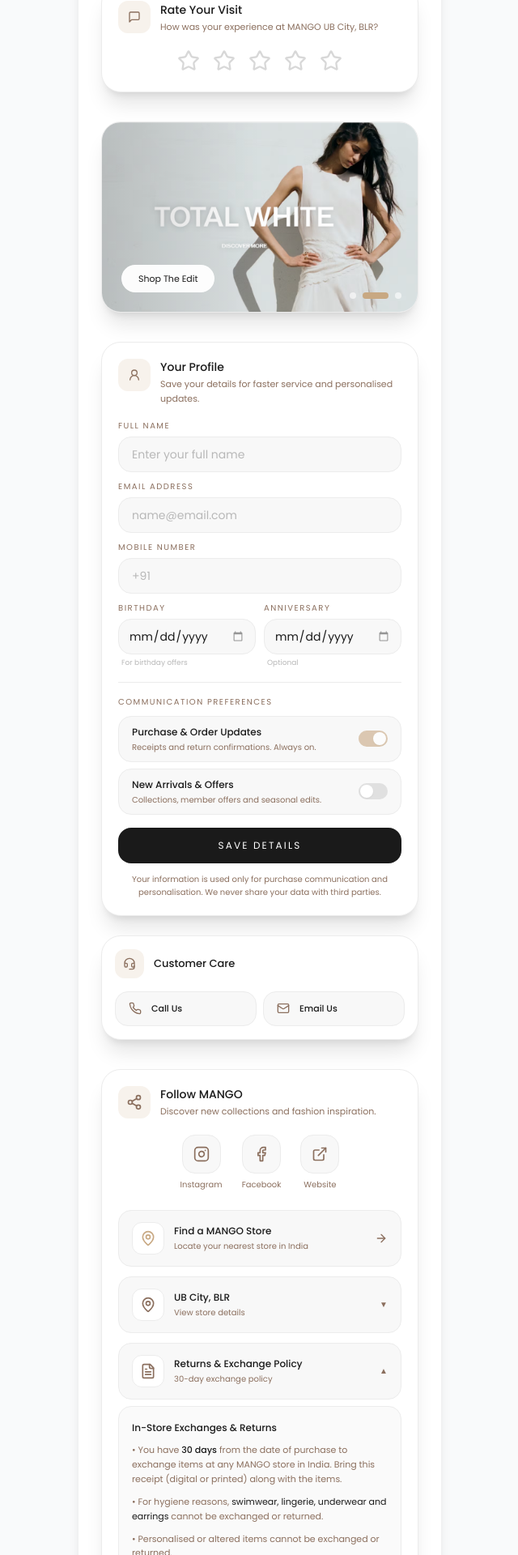
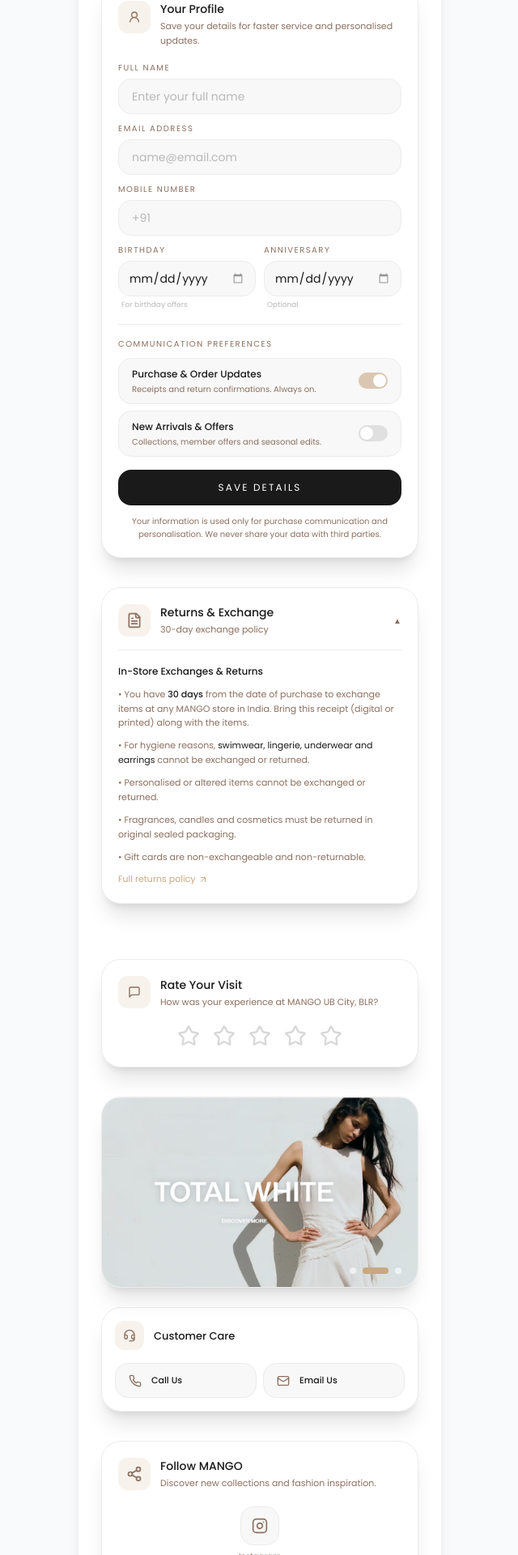
Before and after one commit to aadi310/Mango-Fashion-Smart-Receipt, a Next.js app: page / in a window 1280 px wide. Shown: the part 828-2748 px from the top of the page at 81% size, without its empty margins (319-959 px from the left). Built offline with nearby package versions, Linux system fonts and the light colour scheme.

Commit message:
Update page.tsx

```diff
--- a/app/page.tsx
+++ b/app/page.tsx
@@ -1221,289 +1221,6 @@ body{
 
 </div>
 
-
-          {/* MANGO Feedback Section */}
-<div className="bg-white rounded-3xl border border-[#ECECEC] shadow-xl mx-4 mt-6 p-5">
-
-  {feedbackSubmitted ? (
-
-    <div className="text-center py-8 bg-[#FAFAFA] rounded-2xl border border-[#ECECEC]">
-
-      <div className="w-14 h-14 bg-[#C8A882]/15 rounded-full flex items-center justify-center mx-auto mb-4">
-        <Check className="w-6 h-6 text-[#8B6F5E]" />
-      </div>
-
-      <div className="text-[16px] font-medium text-[#1A1A1A]">Thank You</div>
-
-      <div className="text-[11px] text-[#8B6F5E] mt-2 max-w-[240px] mx-auto leading-relaxed">
-        Your feedback helps us create a better experience at every MANGO store.
-      </div>
-
-      <button
-        onClick={() => window.open("https://www.google.com/maps/search/Mango+UB+City+Bangalore", "_blank")}
-        className="mt-5 inline-flex items-center gap-2 px-5 py-2.5 bg-white border border-[#ECECEC] rounded-full text-[11px] text-[#1A1A1A] hover:border-[#C8A882] transition-all shadow-sm"
-      >
-        <svg viewBox="0 0 24 24" className="w-3.5 h-3.5" fill="none">
-          <path d="M22.56 12.25c0-.78-.07-1.53-.2-2.25H12v4.26h5.92c-.26 1.37-1.04 2.53-2.21 3.31v2.77h3.57c2.08-1.92 3.28-4.74 3.28-8.09z" fill="#4285F4"/>
-          <path d="M12 23c2.97 0 5.46-.98 7.28-2.66l-3.57-2.77c-.98.66-2.23 1.06-3.71 1.06-2.86 0-5.29-1.93-6.16-4.53H2.18v2.84C3.99 20.53 7.7 23 12 23z" fill="#34A853"/>
-          <path d="M5.84 14.09c-.22-.66-.35-1.36-.35-2.09s.13-1.43.35-2.09V7.07H2.18C1.43 8.55 1 10.22 1 12s.43 3.45 1.18 4.93l3.66-2.84z" fill="#FBBC05"/>
-          <path d="M12 5.38c1.62 0 3.06.56 4.21 1.64l3.15-3.15C17.45 2.09 14.97 1 12 1 7.7 1 3.99 3.47 2.18 7.07l3.66 2.84c.87-2.6 3.3-4.53 6.16-4.53z" fill="#EA4335"/>
-        </svg>
-        Also leave a Google Review
-      </button>
-
-    </div>
-
-  ) : (
-
-    <div className="space-y-4">
-
-      {/* Header */}
-      <div className="flex items-center">
-        <div className="w-10 h-10 rounded-xl bg-[#C8A882]/15 flex items-center justify-center mr-3">
-          <MessageSquare className="h-4 w-4 text-[#8B6F5E]" />
-        </div>
-        <div>
-          <h3 className="text-[14px] font-medium text-[#1A1A1A]">Rate Your Visit</h3>
-          <p className="text-[11px] text-[#8B6F5E] mt-0.5">
-            How was your experience at MANGO {currentReceipt.branch}?
-          </p>
-        </div>
-      </div>
-
-      {/* Stars — always visible */}
-      <div className="flex justify-center gap-4 py-1">
-        {[1, 2, 3, 4, 5].map((star) => (
-          <button
-            key={star}
-            onClick={() => setRating(star)}
-            className="transition-all duration-200 hover:scale-105"
-          >
-            <Star className={`h-7 w-7 transition-colors ${star <= rating ? "fill-[#C8A882] text-[#C8A882]" : "text-[#D8D8D8]"}`} />
-          </button>
-        ))}
-      </div>
-
-      {/* Everything below — only after star selected */}
-      {rating > 0 && (
-
-        <div className="space-y-3">
-
-          {/* Comment Box */}
-          <textarea
-            rows={3}
-            placeholder="Additional comments (optional)..."
-            className="w-full p-3 text-sm bg-[#F8F8F8] border border-[#ECECEC] rounded-2xl focus:bg-white focus:border-[#C8A882] outline-none resize-none transition-all text-[#1A1A1A] placeholder:text-[#B5B5B5]"
-            value={feedbackText}
-            onChange={(e) => setFeedbackText(e.target.value)}
-          />
-
-          {/* Submit */}
-          <button
-            className="w-full h-11 bg-[#1A1A1A] text-white rounded-2xl text-[12px] uppercase tracking-[0.18em] hover:bg-black transition-all"
-            onClick={handleFeedbackSubmit}
-          >
-            Submit Feedback
-          </button>
-
-          {/* Google Review — only 4 or 5 stars */}
-          {rating >= 4 && (
-            <button
-              onClick={() => window.open("https://www.google.com/maps/search/Mango+UB+City+Bangalore", "_blank")}
-              className="w-full h-11 rounded-2xl border border-[#ECECEC] bg-[#F8F8F8] text-[11px] text-[#1A1A1A] flex items-center justify-center gap-2 hover:border-[#C8A882] transition-all"
-            >
-              <svg viewBox="0 0 24 24" className="w-3.5 h-3.5" fill="none">
-                <path d="M22.56 12.25c0-.78-.07-1.53-.2-2.25H12v4.26h5.92c-.26 1.37-1.04 2.53-2.21 3.31v2.77h3.57c2.08-1.92 3.28-4.74 3.28-8.09z" fill="#4285F4"/>
-                <path d="M12 23c2.97 0 5.46-.98 7.28-2.66l-3.57-2.77c-.98.66-2.23 1.06-3.71 1.06-2.86 0-5.29-1.93-6.16-4.53H2.18v2.84C3.99 20.53 7.7 23 12 23z" fill="#34A853"/>
-                <path d="M5.84 14.09c-.22-.66-.35-1.36-.35-2.09s.13-1.43.35-2.09V7.07H2.18C1.43 8.55 1 10.22 1 12s.43 3.45 1.18 4.93l3.66-2.84z" fill="#FBBC05"/>
-                <path d="M12 5.38c1.62 0 3.06.56 4.21 1.64l3.15-3.15C17.45 2.09 14.97 1 12 1 7.7 1 3.99 3.47 2.18 7.07l3.66 2.84c.87-2.6 3.3-4.53 6.16-4.53z" fill="#EA4335"/>
-              </svg>
-              Leave a Google Review for this store
-            </button>
-          )}
-
-          <p className="text-center text-[10px] text-[#8B6F5E]">
-            Your feedback helps us refine every collection and in-store experience.
-          </p>
-
-        </div>
-
-      )}
-
-    </div>
-
-  )}
-
-</div>
-
-{/* MANGO Editorial Carousel */}
-<div className="bg-white rounded-3xl overflow-hidden mx-4 mt-6 relative shadow-xl border border-[#ECECEC]">
-
-  <Carousel
-    className="w-full"
-    setApi={setPromoApi}
-    opts={{
-      loop: true,
-    }}
-  >
-
-    <CarouselContent>
-
-      {/* Banner 1 - Kids World Cup Collection */}
-      <CarouselItem>
-
-        <div className="relative w-full aspect-[5/3]">
-
-          <a
-            href="https://shop.mango.com/in/en/i/kids/boys/world-cup-collection/c948a54e"
-            target="_blank"
-            rel="noopener noreferrer"
-            className="block w-full h-full"
-          >
-
-            <Image
-              src="/images/design-mode/mango-banner-1.png"
-              alt="MANGO Kids World Cup Collection"
-              fill
-              className="object-cover"
-              priority
-            />
-
-            <div className="absolute inset-0 bg-gradient-to-r from-black/20 via-black/5 to-transparent" />
-
-          </a>
-
-          <div className="absolute bottom-6 left-6">
-
-            <a
-              href="https://shop.mango.com/in/en/i/kids/boys/world-cup-collection/c948a54e"
-              target="_blank"
-              rel="noopener noreferrer"
-            >
-
-              <button className="bg-white/95 backdrop-blur text-[#1A1A1A] text-[11px] px-5 py-2 rounded-full border border-white/50 hover:bg-white transition-all">
-                Explore Collection
-              </button>
-
-            </a>
-
-          </div>
-
-        </div>
-
-      </CarouselItem>
-
-      {/* Banner 2 - Total White */}
-      <CarouselItem>
-
-        <div className="relative w-full aspect-[5/3]">
-
-          <a
-            href="https://shop.mango.com/in/en/i/women/total-white/f1e2d25c"
-            target="_blank"
-            rel="noopener noreferrer"
-            className="block w-full h-full"
-          >
-
-            <Image
-              src="/images/design-mode/mango-banner-2.png"
-              alt="MANGO Total White"
-              fill
-              className="object-cover"
-            />
-
-            <div className="absolute inset-0 bg-gradient-to-r from-black/15 via-transparent to-transparent" />
-
-          </a>
-
-          <div className="absolute bottom-6 left-6">
-
-            <a
-              href="https://shop.mango.com/in/en/i/women/total-white/f1e2d25c"
-              target="_blank"
-              rel="noopener noreferrer"
-            >
-
-              <button className="bg-white/95 backdrop-blur text-[#1A1A1A] text-[11px] px-5 py-2 rounded-full border border-white/50 hover:bg-white transition-all">
-                Shop The Edit
-              </button>
-
-            </a>
-
-          </div>
-
-        </div>
-
-      </CarouselItem>
-
-      {/* Banner 3 - Suit Guide */}
-      <CarouselItem>
-
-        <div className="relative w-full aspect-[5/3]">
-
-          <a
-            href="https://shop.mango.com/in/en/i/men/suit-guide/5162340e"
-            target="_blank"
-            rel="noopener noreferrer"
-            className="block w-full h-full"
-          >
-
-            <Image
-              src="/images/design-mode/mango-banner-3.png"
-              alt="MANGO Suit Guide"
-              fill
-              className="object-cover"
-            />
-
-            <div className="absolute inset-0 bg-gradient-to-r from-black/15 via-transparent to-transparent" />
-
-          </a>
-
-          <div className="absolute bottom-6 left-6">
-
-            <a
-              href="https://shop.mango.com/in/en/i/men/suit-guide/5162340e"
-              target="_blank"
-              rel="noopener noreferrer"
-            >
-
-              <button className="bg-white/95 backdrop-blur text-[#1A1A1A] text-[11px] px-5 py-2 rounded-full border border-white/50 hover:bg-white transition-all">
-                View Guide
-              </button>
-
-            </a>
-
-          </div>
-
-        </div>
-
-      </CarouselItem>
-
-    </CarouselContent>
-
-    {/* Mango Style Indicators */}
-    <div className="absolute bottom-4 right-5 flex gap-2 z-10">
-
-      {[0, 1, 2].map((index) => (
-
-        <button
-          key={index}
-          onClick={() => promoApi?.scrollTo(index)}
-          className={`transition-all duration-300 rounded-full ${
-            currentSlide === index
-              ? "w-8 h-2 bg-[#C8A882]"
-              : "w-2 h-2 bg-white/60"
-          }`}
-        />
-
-      ))}
-
-    </div>
-
-  </Carousel>
-
-</div>
-
             {/* Profile & Preferences */}
 <div className="bg-white rounded-3xl shadow-xl border border-[#ECECEC] mx-4 mt-6 p-5">
 
@@ -1666,6 +1383,230 @@ body{
 
 </div>
 
+        {/* Returns & Exchange Policy */}
+<div className="bg-white rounded-3xl border border-[#ECECEC] shadow-xl mx-4 mt-6 p-5 mb-8">
+
+  <button
+    className="w-full flex items-center justify-between"
+    onClick={() => setShowTerms(!showTerms)}
+  >
+    <div className="flex items-center">
+      <div className="w-10 h-10 rounded-xl bg-[#C8A882]/15 flex items-center justify-center mr-3">
+        <FileText className="h-5 w-5 text-[#8B6F5E]" />
+      </div>
+      <div className="text-left">
+        <h3 className="text-[14px] font-medium text-[#1A1A1A]">Returns & Exchange</h3>
+        <p className="text-[11px] text-[#8B6F5E] mt-0.5">30-day exchange policy</p>
+      </div>
+    </div>
+    <span className="text-[10px] text-[#8B6F5E]">{showTerms ? "▲" : "▼"}</span>
+  </button>
+
+  {showTerms && (
+    <div className="mt-4 pt-4 border-t border-[#ECECEC] text-[11px] text-[#8B6F5E] leading-relaxed space-y-2.5">
+      <p className="font-medium text-[#1A1A1A] text-[12px]">In-Store Exchanges & Returns</p>
+      <p>{"• You have "}<span className="text-[#1A1A1A] font-medium">30 days</span>{" from the date of purchase to exchange items at any MANGO store in India. Bring this receipt (digital or printed) along with the items."}</p>
+      <p>{"• For hygiene reasons, "}<span className="text-[#1A1A1A]">swimwear, lingerie, underwear and earrings</span>{" cannot be exchanged or returned."}</p>
+      <p>• Personalised or altered items cannot be exchanged or returned.</p>
+      <p>• Fragrances, candles and cosmetics must be returned in original sealed packaging.</p>
+      <p>• Gift cards are non-exchangeable and non-returnable.</p>
+      <a href="https://shop.mango.com/in/en/help/returns/store-returns" target="_blank" rel="noopener noreferrer" className="flex items-center gap-1 text-[#C8A882] mt-3 hover:underline">
+        Full returns policy
+        <ArrowUpRight className="h-3 w-3" />
+      </a>
+    </div>
+  )}
+
+</div>
+
+
+          {/* MANGO Feedback Section */}
+<div className="bg-white rounded-3xl border border-[#ECECEC] shadow-xl mx-4 mt-6 p-5">
+
+  {feedbackSubmitted ? (
+
+    <div className="text-center py-8 bg-[#FAFAFA] rounded-2xl border border-[#ECECEC]">
+
+      <div className="w-14 h-14 bg-[#C8A882]/15 rounded-full flex items-center justify-center mx-auto mb-4">
+        <Check className="w-6 h-6 text-[#8B6F5E]" />
+      </div>
+
+      <div className="text-[16px] font-medium text-[#1A1A1A]">Thank You</div>
+
+      <div className="text-[11px] text-[#8B6F5E] mt-2 max-w-[240px] mx-auto leading-relaxed">
+        Your feedback helps us create a better experience at every MANGO store.
+      </div>
+
+      <button
+        onClick={() => window.open("https://www.google.com/maps/search/Mango+UB+City+Bangalore", "_blank")}
+        className="mt-5 inline-flex items-center gap-2 px-5 py-2.5 bg-white border border-[#ECECEC] rounded-full text-[11px] text-[#1A1A1A] hover:border-[#C8A882] transition-all shadow-sm"
+      >
+        <svg viewBox="0 0 24 24" className="w-3.5 h-3.5" fill="none">
+          <path d="M22.56 12.25c0-.78-.07-1.53-.2-2.25H12v4.26h5.92c-.26 1.37-1.04 2.53-2.21 3.31v2.77h3.57c2.08-1.92 3.28-4.74 3.28-8.09z" fill="#4285F4"/>
+          <path d="M12 23c2.97 0 5.46-.98 7.28-2.66l-3.57-2.77c-.98.66-2.23 1.06-3.71 1.06-2.86 0-5.29-1.93-6.16-4.53H2.18v2.84C3.99 20.53 7.7 23 12 23z" fill="#34A853"/>
+          <path d="M5.84 14.09c-.22-.66-.35-1.36-.35-2.09s.13-1.43.35-2.09V7.07H2.18C1.43 8.55 1 10.22 1 12s.43 3.45 1.18 4.93l3.66-2.84z" fill="#FBBC05"/>
+          <path d="M12 5.38c1.62 0 3.06.56 4.21 1.64l3.15-3.15C17.45 2.09 14.97 1 12 1 7.7 1 3.99 3.47 2.18 7.07l3.66 2.84c.87-2.6 3.3-4.53 6.16-4.53z" fill="#EA4335"/>
+        </svg>
+        Also leave a Google Review
+      </button>
+
+    </div>
+
+  ) : (
+
+    <div className="space-y-4">
+
+      {/* Header */}
+      <div className="flex items-center">
+        <div className="w-10 h-10 rounded-xl bg-[#C8A882]/15 flex items-center justify-center mr-3">
+          <MessageSquare className="h-4 w-4 text-[#8B6F5E]" />
+        </div>
+        <div>
+          <h3 className="text-[14px] font-medium text-[#1A1A1A]">Rate Your Visit</h3>
+          <p className="text-[11px] text-[#8B6F5E] mt-0.5">
+            How was your experience at MANGO {currentReceipt.branch}?
+          </p>
+        </div>
+      </div>
+
+      {/* Stars — always visible */}
+      <div className="flex justify-center gap-4 py-1">
+        {[1, 2, 3, 4, 5].map((star) => (
+          <button
+            key={star}
+            onClick={() => setRating(star)}
+            className="transition-all duration-200 hover:scale-105"
+          >
+            <Star className={`h-7 w-7 transition-colors ${star <= rating ? "fill-[#C8A882] text-[#C8A882]" : "text-[#D8D8D8]"}`} />
+          </button>
+        ))}
+      </div>
+
+      {/* Everything below — only after star selected */}
+      {rating > 0 && (
+
+        <div className="space-y-3">
+
+          {/* Comment Box */}
+          <textarea
+            rows={3}
+            placeholder="Additional comments (optional)..."
+            className="w-full p-3 text-sm bg-[#F8F8F8] border border-[#ECECEC] rounded-2xl focus:bg-white focus:border-[#C8A882] outline-none resize-none transition-all text-[#1A1A1A] placeholder:text-[#B5B5B5]"
+            value={feedbackText}
+            onChange={(e) => setFeedbackText(e.target.value)}
+          />
+
+          {/* Submit */}
+          <button
+            className="w-full h-11 bg-[#1A1A1A] text-white rounded-2xl text-[12px] uppercase tracking-[0.18em] hover:bg-black transition-all"
+            onClick={handleFeedbackSubmit}
+          >
+            Submit Feedback
+          </button>
+
+          {/* Google Review — only 4 or 5 stars */}
+          {rating >= 4 && (
+            <button
+              onClick={() => window.open("https://www.google.com/maps/search/Mango+UB+City+Bangalore", "_blank")}
+              className="w-full h-11 rounded-2xl border border-[#ECECEC] bg-[#F8F8F8] text-[11px] text-[#1A1A1A] flex items-center justify-center gap-2 hover:border-[#C8A882] transition-all"
+            >
+              <svg viewBox="0 0 24 24" className="w-3.5 h-3.5" fill="none">
+                <path d="M22.56 12.25c0-.78-.07-1.53-.2-2.25H12v4.26h5.92c-.26 1.37-1.04 2.53-2.21 3.31v2.77h3.57c2.08-1.92 3.28-4.74 3.28-8.09z" fill="#4285F4"/>
+                <path d="M12 23c2.97 0 5.46-.98 7.28-2.66l-3.57-2.77c-.98.66-2.23 1.06-3.71 1.06-2.86 0-5.29-1.93-6.16-4.53H2.18v2.84C3.99 20.53 7.7 23 12 23z" fill="#34A853"/>
+                <path d="M5.84 14.09c-.22-.66-.35-1.36-.35-2.09s.13-1.43.35-2.09V7.07H2.18C1.43 8.55 1 10.22 1 12s.43 3.45 1.18 4.93l3.66-2.84z" fill="#FBBC05"/>
+                <path d="M12 5.38c1.62 0 3.06.56 4.21 1.64l3.15-3.15C17.45 2.09 14.97 1 12 1 7.7 1 3.99 3.47 2.18 7.07l3.66 2.84c.87-2.6 3.3-4.53 6.16-4.53z" fill="#EA4335"/>
+              </svg>
+              Leave a Google Review for this store
+            </button>
+          )}
+
+          <p className="text-center text-[10px] text-[#8B6F5E]">
+            Your feedback helps us refine every collection and in-store experience.
+          </p>
+
+        </div>
+
+      )}
+
+    </div>
+
+  )}
+
+</div>
+
+
+
+{/* MANGO Editorial Carousel */}
+<div className="bg-white rounded-3xl overflow-hidden mx-4 mt-6 relative shadow-xl border border-[#ECECEC]">
+
+  <Carousel
+    className="w-full"
+    setApi={setPromoApi}
+    opts={{
+      loop: true,
+    }}
+  >
+
+    <CarouselContent>
+
+      {/* Banner 1 - Kids World Cup Collection */}
+      <CarouselItem>
+        <div className="relative w-full aspect-[5/3]">
+          <Image
+            src="/images/design-mode/mango-banner-1.png"
+            alt="MANGO Kids World Cup Collection"
+            fill
+            className="object-cover"
+            priority
+          />
+        </div>
+      </CarouselItem>
+
+      {/* Banner 2 - Total White */}
+      <CarouselItem>
+        <div className="relative w-full aspect-[5/3]">
+          <Image
+            src="/images/design-mode/mango-banner-2.png"
+            alt="MANGO Total White"
+            fill
+            className="object-cover"
+          />
+        </div>
+      </CarouselItem>
+
+      {/* Banner 3 - Suit Guide */}
+      <CarouselItem>
+        <div className="relative w-full aspect-[5/3]">
+          <Image
+            src="/images/design-mode/mango-banner-3.png"
+            alt="MANGO Suit Guide"
+            fill
+            className="object-cover"
+          />
+        </div>
+      </CarouselItem>
+
+    </CarouselContent>
+
+    {/* Indicators */}
+    <div className="absolute bottom-4 right-5 flex gap-2 z-10">
+      {[0, 1, 2].map((index) => (
+        <button
+          key={index}
+          onClick={() => promoApi?.scrollTo(index)}
+          className={`transition-all duration-300 rounded-full ${
+            currentSlide === index
+              ? "w-8 h-2 bg-[#C8A882]"
+              : "w-2 h-2 bg-white/60"
+          }`}
+        />
+      ))}
+    </div>
+
+  </Carousel>
+
+</div>
+
 {/* Customer Care */}
 <div className="bg-white rounded-3xl border border-[#ECECEC] shadow-xl mx-4 mt-3 p-4">
 
@@ -1718,30 +1659,17 @@ body{
     </div>
   </div>
 
-  {/* Social Links */}
-  <div className="flex justify-center space-x-6 mb-6">
+  {/* Social Links — Instagram only */}
+  <div className="flex justify-center mb-5">
     <button onClick={() => handleSocialLink("https://www.instagram.com/mango/?hl=en")} className="flex flex-col items-center group">
       <div className="w-12 h-12 rounded-2xl bg-[#F8F8F8] border border-[#ECECEC] flex items-center justify-center mb-1.5 transition-all group-hover:border-[#C8A882]">
         <Instagram className="h-5 w-5 text-[#8B6F5E]" />
       </div>
       <span className="text-[10px] text-[#8B6F5E]">Instagram</span>
     </button>
-    <button onClick={() => handleSocialLink("https://www.facebook.com/mango.com/")} className="flex flex-col items-center group">
-      <div className="w-12 h-12 rounded-2xl bg-[#F8F8F8] border border-[#ECECEC] flex items-center justify-center mb-1.5 transition-all group-hover:border-[#C8A882]">
-        <Facebook className="h-5 w-5 text-[#8B6F5E]" />
-      </div>
-      <span className="text-[10px] text-[#8B6F5E]">Facebook</span>
-    </button>
-    <button onClick={() => handleSocialLink("https://shop.mango.com/in/en")} className="flex flex-col items-center group">
-      <div className="w-12 h-12 rounded-2xl bg-[#F8F8F8] border border-[#ECECEC] flex items-center justify-center mb-1.5 transition-all group-hover:border-[#C8A882]">
-        <ExternalLink className="h-5 w-5 text-[#8B6F5E]" />
-      </div>
-      <span className="text-[10px] text-[#8B6F5E]">Website</span>
-    </button>
   </div>
 
   {/* Store Locator */}
-  <div className="mb-3">
   <a href="https://shop.mango.com/in/en/stores" target="_blank" rel="noopener noreferrer" className="flex items-center justify-between w-full bg-[#F8F8F8] border border-[#ECECEC] rounded-2xl px-4 py-3.5 hover:border-[#C8A882] transition-all group">
     <div className="flex items-center">
       <div className="w-10 h-10 rounded-xl bg-white border border-[#ECECEC] flex items-center justify-center mr-3">
@@ -1754,70 +1682,6 @@ body{
     </div>
     <ArrowRight className="h-4 w-4 text-[#8B6F5E] group-hover:translate-x-0.5 transition-transform" />
   </a>
-  </div>
-
-  {/* Store Information — current store */}
-  <div className="bg-[#F8F8F8] border border-[#ECECEC] rounded-2xl px-4 py-3.5 mb-3">
-    <button onClick={() => setShowStoreLocation(!showStoreLocation)} className="w-full flex items-center justify-between">
-      <div className="flex items-center">
-        <div className="w-10 h-10 rounded-xl bg-white border border-[#ECECEC] flex items-center justify-center mr-3">
-          <MapPin className="h-5 w-5 text-[#8B6F5E]" />
-        </div>
-        <div className="text-left">
-          <div className="text-[12px] font-medium text-[#1A1A1A]">{currentReceipt.branch}</div>
-          <div className="text-[10px] text-[#8B6F5E] mt-0.5">View store details</div>
-        </div>
-      </div>
-      <span className="text-[10px] text-[#8B6F5E]">{showStoreLocation ? "▲" : "▼"}</span>
-    </button>
-
-    {showStoreLocation && (
-      <div className="mt-3 pt-3 border-t border-[#E5E5E5] text-center">
-        <div className="space-y-0.5 text-[12px] text-[#1A1A1A]">
-          <p className="font-medium">MANGO Store</p>
-          <p>UB City</p>
-          <p>24 Vittal Mallya Road</p>
-          <p>Ashok Nagar</p>
-          <p>Bengaluru, Karnataka 560001</p>
-        </div>
-        <div className="mt-3 pt-3 border-t border-[#E5E5E5]">
-          <p className="text-[10px] uppercase tracking-[0.12em] text-[#8B6F5E]">Store Associate</p>
-          <p className="text-[12px] text-[#1A1A1A] mt-1">{currentReceipt.associate}</p>
-        </div>
-      </div>
-    )}
-  </div>
-
-  {/* Returns & Exchange Policy */}
-  <div className="mb-3">
-    <button className="w-full flex items-center justify-between bg-[#F8F8F8] border border-[#ECECEC] rounded-2xl px-4 py-3.5 hover:border-[#C8A882] transition-all" onClick={() => setShowTerms(!showTerms)}>
-      <div className="flex items-center">
-        <div className="w-10 h-10 rounded-xl bg-white border border-[#ECECEC] flex items-center justify-center mr-3">
-          <FileText className="h-5 w-5 text-[#8B6F5E]" />
-        </div>
-        <div className="text-left">
-          <div className="text-[12px] font-medium text-[#1A1A1A]">Returns & Exchange Policy</div>
-          <div className="text-[10px] text-[#8B6F5E] mt-0.5">30-day exchange policy</div>
-        </div>
-      </div>
-      <span className="text-[10px] text-[#8B6F5E]">{showTerms ? "▲" : "▼"}</span>
-    </button>
-
-    {showTerms && (
-      <div className="mt-2 bg-[#FAFAFA] border border-[#ECECEC] rounded-2xl p-4 text-[11px] text-[#8B6F5E] leading-relaxed space-y-2.5">
-        <p className="font-medium text-[#1A1A1A] text-[12px]">In-Store Exchanges & Returns</p>
-        <p>{"• You have "}<span className="text-[#1A1A1A] font-medium">30 days</span>{" from the date of purchase to exchange items at any MANGO store in India. Bring this receipt (digital or printed) along with the items."}</p>
-        <p>{"• For hygiene reasons, "}<span className="text-[#1A1A1A]">swimwear, lingerie, underwear and earrings</span>{" cannot be exchanged or returned."}</p>
-        <p>{"• Personalised or altered items cannot be exchanged or returned."}</p>
-        <p>{"• Fragrances, candles and cosmetics must be returned in original sealed packaging."}</p>
-        <p>{"• Gift cards are non-exchangeable and non-returnable."}</p>
-        <a href="https://shop.mango.com/in/en/help/returns/store-returns" target="_blank" rel="noopener noreferrer" className="flex items-center gap-1 text-[#C8A882] mt-3 hover:underline">
-          Full returns policy
-          <ArrowUpRight className="h-3 w-3" />
-        </a>
-      </div>
-    )}
-  </div>
 
   {/* Powered by */}
   <div className="text-center mt-5 pt-5 border-t border-[#ECECEC]">
```
Lines whose indentation alone changed are shown as unchanged.
